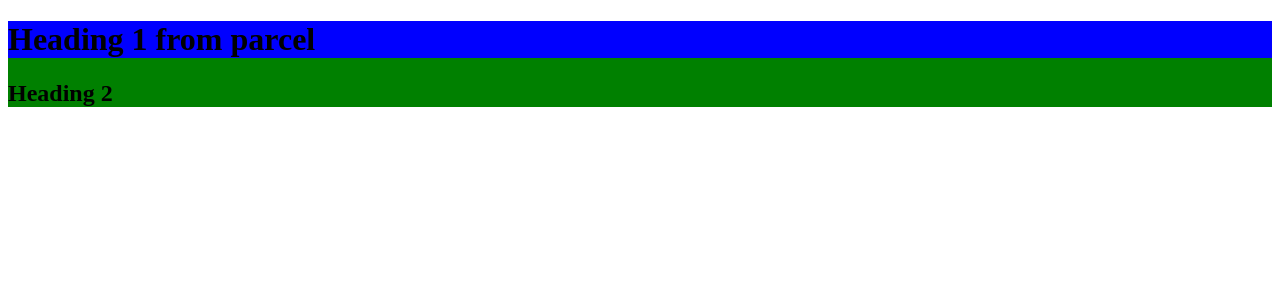
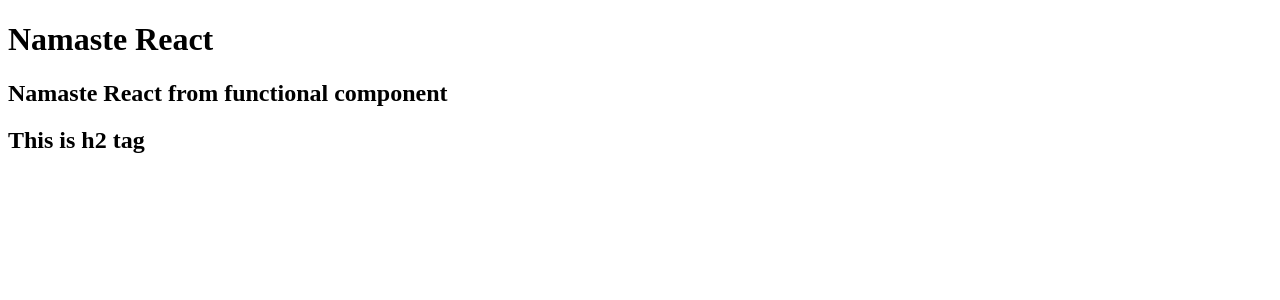
Before and after one commit to irshadhussain/namaste-react, a React (Vite) app: page / in a window 1280 px wide. Shown: the top 300 px of the page. Built offline with nearby package versions, Linux system fonts and the light colour scheme.

Commit message:
Chapter 3

```diff
--- a/App.js
+++ b/App.js
@@ -1,24 +1,47 @@
-import React from "react";
+import { createElement } from "react";
 import ReactDOM from "react-dom/client";
 
-const heading1 = React.createElement(
-  "h1",
-  {
-    key: "heading1",
-    id: "heading1",
-    className: "heading1",
-    style: { backgroundColor: "blue" },
-  },
-  "Heading 1 from parcel"
+// const heading1 = createElement(
+//   "h1",
+//   {
+//     key: "heading1",
+//     id: "heading1",
+//     className: "heading1",
+//     style: { backgroundColor: "blue" },
+//   },
+//   "Heading 1 from parcel"
+// );
+// const heading2 = createElement(
+//   "h2",
+//   { key: "heading2", id: "heading2", className: "heading2" },
+//   "Heading 2"
+// );
+// const container = createElement("div", { id: "container" }, [
+//   heading1,
+//   heading2,
+// ]);
+
+// const heading = (
+//   <h1 id="title" key="h2">
+//     Namaste React
+//   </h1>
+// );
+
+const Title = () => (
+  <h1 id="title" key="h1">
+    Namaste React
+  </h1>
 );
-const heading2 = React.createElement(
-  "h2",
-  { key: "heading2", id: "heading2", className: "heading2" },
-  "Heading 2"
-);
-const container = React.createElement("div", { id: "container" }, [
-  heading1,
-  heading2,
-]);
+
+const HeaderComponent = () => {
+  return (
+    <div>
+      <Title />
+      <h2>Namaste React from functional component </h2>
+      <h2>This is h2 tag</h2>
+    </div>
+  );
+};
+
 const root = ReactDOM.createRoot(document.getElementById("root"));
-root.render(container);
+root.render(<HeaderComponent />);
--- a/index.html
+++ b/index.html
@@ -1,14 +1,21 @@
 <!DOCTYPE html>
 <html lang="en">
-<head>
-    <meta charset="UTF-8">
-    <meta http-equiv="X-UA-Compatible" content="IE=edge">
-    <meta name="viewport" content="width=device-width, initial-scale=1.0">
+  <head>
+    <meta charset="UTF-8" />
+    <meta http-equiv="X-UA-Compatible" content="IE=edge" />
+    <meta name="viewport" content="width=device-width, initial-scale=1.0" />
     <title>Namaste React</title>
-    <link rel="stylesheet" href="index.css"/>
-</head>
-<body>
+    <link rel="stylesheet" href="index.css" />
+  </head>
+  <body>
     <div id="root">Not Rendered</div>
-   <script type="module" src="App.js"></script>
-</body>
+    <!-- <div id="header">
+      <h1>Namste React</h1>
+      <ul>
+        <li>Home</li>
+        <li>Abour Us</li>
+      </ul>
+    </div> -->
+    <script type="module" src="App.js"></script>
+  </body>
 </html>
--- a/package.json
+++ b/package.json
@@ -3,6 +3,8 @@
   "version": "1.0.0",
   "description": "This is live learning",
   "scripts": {
+    "start": "parcel index.html",
+    "build": "parcel build index.html",
     "test": "jest"
   },
   "repository": {
@@ -16,6 +18,8 @@
   },
   "homepage": "https://github.com/irshadhussain/namaste-react#readme",
   "devDependencies": {
+    "@babel/core": "^7.20.12",
+    "babel-plugin-transform-remove-console": "^6.9.4",
     "parcel": "^2.8.3",
     "process": "^0.11.10"
   },
@@ -23,7 +27,7 @@
     "react": "^18.2.0",
     "react-dom": "^18.2.0"
   },
-  "browserList":[
+  "browserList": [
     "cover 99.5% in US"
   ]
 }
```
Also changed, not shown: .babelrc (added), Assignments/Chapter 3.txt (added), 2 other files (tests, documents, lock files or other folders).
